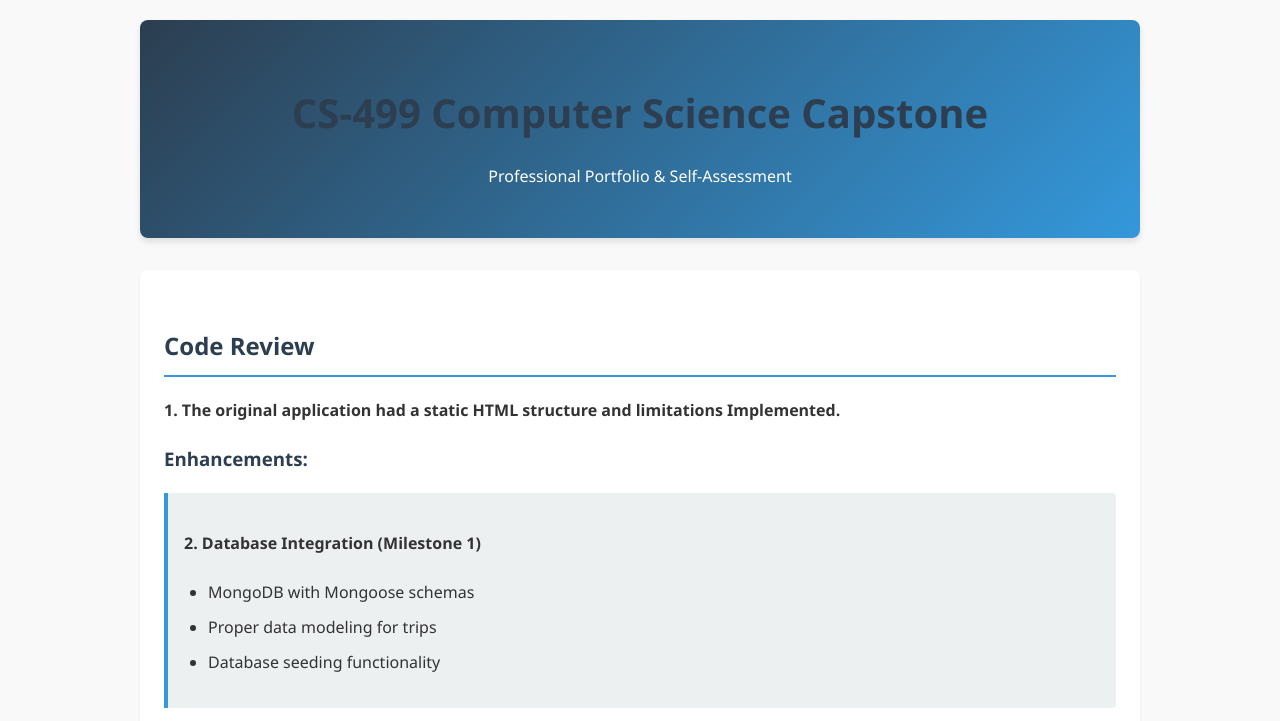
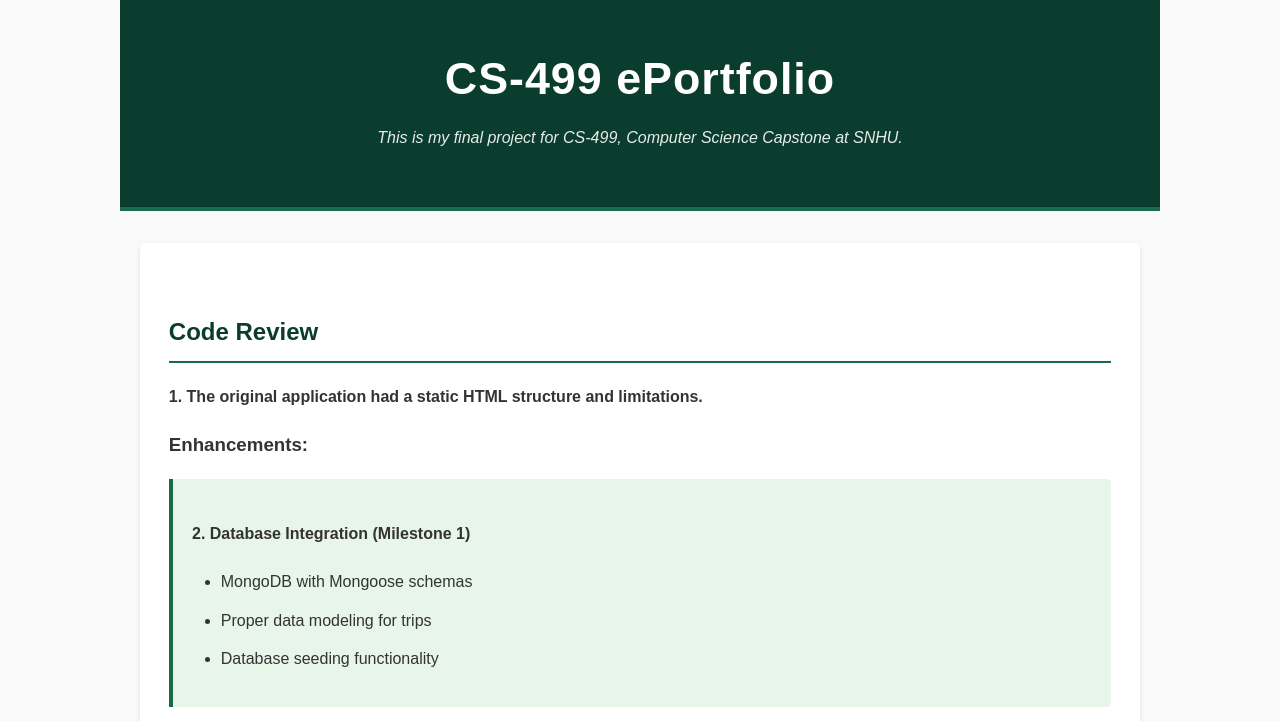
Before and after one commit to EmmaOW12/emmaowusu.github.io, a plain HTML site: page index.html in a window 1280 px wide. Shown: the top 721 px of the page. Drawn offline with Linux system fonts and the light colour scheme.

Commit message:
Update index.html

```diff
--- a/index.html
+++ b/index.html
@@ -3,118 +3,116 @@
 <head>
     <meta charset="UTF-8">
     <meta name="viewport" content="width=device-width, initial-scale=1.0">
-    <title>CS-499 Capstone Portfolio</title>
+    <title>CS-499 ePortfolio</title>
     <style>
         :root {
-            --primary: #2c3e50;
-            --secondary: #3498db;
-            --accent: #e74c3c;
-            --light: #ecf0f1;
-            --dark: #2c3e50;
+            --navy-green: #0a3d2e;
+            --accent-green: #1a6b4b;
+            --light-green: #e8f5e9;
+            --text-dark: #333333;
+            --text-light: #f8f9fa;
         }
 
         body {
-            font-family: 'Segoe UI', Tahoma, Geneva, Verdana, sans-serif;
+            font-family: 'Arial', sans-serif;
             line-height: 1.7;
-            color: #333;
+            color: var(--text-dark);
             max-width: 1000px;
             margin: 0 auto;
-            padding: 20px;
+            padding: 0 20px;
             background-color: #f9f9f9;
         }
 
         header {
-            background: linear-gradient(135deg, var(--primary), var(--secondary));
+            background-color: var(--navy-green);
             color: white;
-            padding: 2rem;
-            border-radius: 8px;
-            margin-bottom: 2rem;
+            padding: 2.5rem 2rem;
+            margin: 0 -20px 2rem;
             text-align: center;
-            box-shadow: 0 4px 6px rgba(0,0,0,0.1);
-        }
-
-        h1, h2, h3 {
-            color: var(--primary);
+            border-bottom: 4px solid var(--accent-green);
         }
 
         h1 {
-            font-size: 2.5rem;
-            margin-bottom: 0.5rem;
+            font-size: 2.8rem;
+            margin: 0;
+            letter-spacing: 1px;
+        }
+
+        .subtitle {
+            font-style: italic;
+            margin-top: 0.5rem;
+            opacity: 0.9;
         }
 
         h2 {
-            border-bottom: 2px solid var(--secondary);
+            color: var(--navy-green);
+            border-bottom: 2px solid var(--accent-green);
             padding-bottom: 0.5rem;
-            margin-top: 2rem;
+            margin-top: 2.5rem;
         }
 
         section {
             background: white;
-            padding: 1.5rem;
-            border-radius: 8px;
-            margin-bottom: 1.5rem;
-            box-shadow: 0 2px 4px rgba(0,0,0,0.05);
+            padding: 1.8rem;
+            border-radius: 5px;
+            margin-bottom: 2rem;
+            box-shadow: 0 2px 5px rgba(0,0,0,0.1);
         }
 
         ul {
-            padding-left: 1.5rem;
+            padding-left: 1.8rem;
         }
 
         li {
-            margin-bottom: 0.5rem;
+            margin-bottom: 0.7rem;
         }
 
         .milestone {
-            background-color: var(--light);
-            padding: 1rem;
-            border-left: 4px solid var(--secondary);
-            margin-bottom: 1rem;
+            background-color: var(--light-green);
+            padding: 1.2rem;
+            border-left: 4px solid var(--accent-green);
+            margin-bottom: 1.2rem;
             border-radius: 0 4px 4px 0;
         }
 
         .strength-card {
-            background-color: #f8f9fa;
-            border: 1px solid #dee2e6;
-            border-radius: 4px;
-            padding: 1rem;
-            margin-bottom: 1rem;
-        }
-
-        .highlight {
-            background-color: #fffde7;
-            padding: 0.2rem 0.4rem;
-            border-radius: 3px;
+            background-color: #f1f8e9;
+            border: 1px solid #dcedc8;
+            border-radius: 5px;
+            padding: 1.2rem;
+            margin-bottom: 1.2rem;
         }
 
         footer {
             text-align: center;
-            margin-top: 3rem;
-            padding: 1rem;
-            color: #7f8c8d;
+            margin: 3rem 0;
+            padding: 1.5rem;
+            color: #666;
             font-size: 0.9rem;
+            border-top: 1px solid #ddd;
         }
 
         @media (max-width: 768px) {
-            body {
-                padding: 10px;
+            h1 {
+                font-size: 2.2rem;
             }
 
             header {
-                padding: 1.5rem;
+                padding: 1.8rem 1rem;
             }
         }
     </style>
 </head>
 <body>
     <header>
-        <h1>CS-499 Computer Science Capstone</h1>
-        <p>Professional Portfolio & Self-Assessment</p>
+        <h1>CS-499 ePortfolio</h1>
+        <p class="subtitle">This is my final project for CS-499, Computer Science Capstone at SNHU.</p>
     </header>
 
     <section>
         <h2>Code Review</h2>
 
-        <p><strong>1. The original application had a static HTML structure and limitations Implemented.</strong></p>
+        <p><strong>1. The original application had a static HTML structure and limitations.</strong></p>
 
         <h3>Enhancements:</h3>
 
@@ -251,7 +249,7 @@
     </section>
 
     <footer>
-        &copy; 2025 CS-499 Capstone Portfolio | Southern New Hampshire University
+        CS-499 Computer Science Capstone | Southern New Hampshire University
     </footer>
 </body>
 </html>
```
